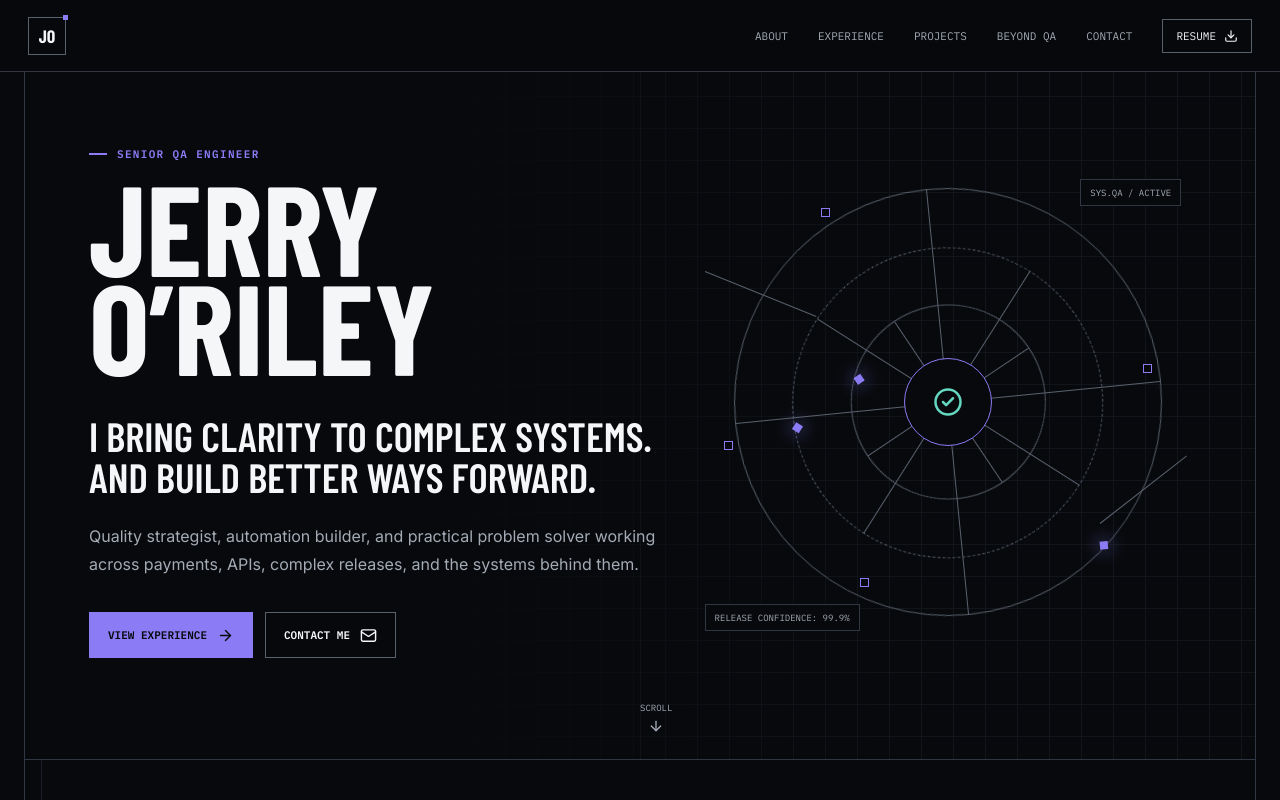
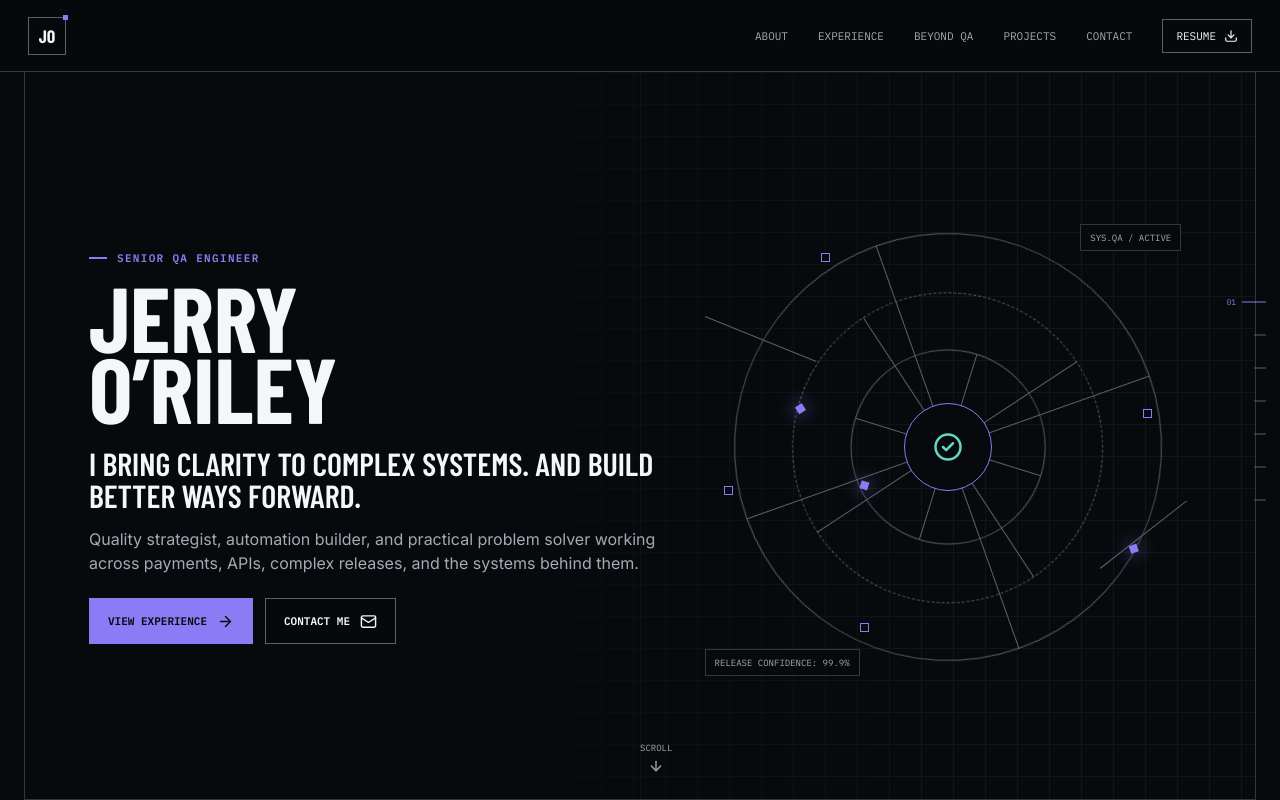
Before and after one commit to JerryOriley/Jerryoriley-site, a React (Vite) app: page /#hero in a window 1280 px wide. Shown: the top 800 px of the page. Built offline with nearby package versions, Linux system fonts and the light colour scheme; a web font is replaced by a local one.

Commit message:
Add fixed-stage scroll storytelling

```diff
--- a/src/App.css
+++ b/src/App.css
@@ -25,11 +25,12 @@
 * { box-sizing: border-box; }
 html { scroll-behavior: smooth; background: var(--ink); }
 body { margin: 0; min-width: 320px; background: var(--ink); }
+body.story-mode { overflow: hidden; }
 button, a { font: inherit; }
 a { color: inherit; text-decoration: none; }
 button { color: inherit; }
 
-.site-shell { min-height: 100vh; overflow: hidden; background: var(--ink); }
+.site-shell { min-height: 100vh; overflow-x: clip; overflow-y: visible; background: var(--ink); }
 .skip-link { position: fixed; top: -60px; left: 20px; z-index: 100; padding: 12px 16px; background: var(--text); color: var(--ink); }
 .skip-link:focus { top: 20px; }
 
@@ -68,7 +69,76 @@ button { color: inherit; }
 .menu-button { display: none; width: 40px; height: 40px; align-items: center; justify-content: center; border: 1px solid var(--line); background: transparent; }
 
 main, footer { width: min(1320px, calc(100% - 48px)); margin: 0 auto; border-inline: 1px solid var(--line); }
-.hero-section { position: relative; min-height: 760px; display: grid; grid-template-columns: minmax(0, 1.05fr) minmax(380px, .95fr); align-items: center; padding: 126px 64px 80px; border-bottom: 1px solid var(--line); }
+.story-stage {
+  position: fixed;
+  top: 72px;
+  left: 50%;
+  width: min(1320px, calc(100% - 48px));
+  height: calc(100svh - 72px);
+  margin: 0;
+  transform: translateX(-50%);
+  overflow: hidden;
+}
+.story-stage .scroll-scene {
+  position: absolute;
+  inset: 0;
+  width: 100%;
+  height: 100%;
+  min-height: 0;
+  overflow: hidden;
+}
+body.story-mode footer { display: none; }
+.scene-progress {
+  position: fixed;
+  z-index: 60;
+  top: 50%;
+  right: max(14px, calc((100vw - 1390px) / 2));
+  display: flex;
+  flex-direction: column;
+  gap: 8px;
+  transform: translateY(-50%);
+}
+.scene-progress button {
+  position: relative;
+  width: 40px;
+  height: 25px;
+  padding: 0;
+  border: 0;
+  background: transparent;
+  color: var(--line-bright);
+  cursor: pointer;
+}
+.scene-progress button::before {
+  content: "";
+  position: absolute;
+  top: 50%;
+  right: 0;
+  width: 12px;
+  height: 1px;
+  background: currentColor;
+  transition: width 180ms ease, color 180ms ease;
+}
+.scene-progress button span {
+  position: absolute;
+  right: 30px;
+  top: 50%;
+  font-family: var(--mono);
+  font-size: 8px;
+  opacity: 0;
+  transform: translateY(-50%);
+  transition: opacity 180ms ease;
+}
+.scene-progress button.is-active { color: var(--accent); }
+.scene-progress button.is-active::before { width: 24px; }
+.scene-progress button.is-active span { opacity: 1; }
+.scroll-scene {
+  position: relative;
+  min-height: calc(100svh - 72px);
+  scroll-margin-top: 72px;
+  transform-origin: center top;
+  background: var(--ink);
+}
+.hero-section { min-height: max(680px, calc(100svh - 72px)); display: grid; grid-template-columns: minmax(0, 1.05fr) minmax(380px, .95fr); align-items: center; padding: 126px 64px 80px; border-bottom: 1px solid var(--line); }
 .hero-section::before, .hero-section::after { content: ""; position: absolute; pointer-events: none; opacity: .28; }
 .hero-section::before { inset: 0; border: 0; background-size: 32px 32px; background-image: linear-gradient(var(--line) 1px, transparent 1px), linear-gradient(90deg, var(--line) 1px, transparent 1px); mask-image: linear-gradient(90deg, transparent 30%, #000 75%); }
 .hero-section::after { width: 1px; height: 100%; left: 50%; top: 0; background: var(--line); opacity: .22; }
@@ -105,7 +175,7 @@ main, footer { width: min(1320px, calc(100% - 48px)); margin: 0 auto; border-inl
 .label-top { top: 4%; right: 2%; }.label-bottom { bottom: 3%; left: 0; }
 .scroll-cue { position: absolute; z-index: 2; left: 50%; bottom: 25px; display: flex; flex-direction: column; align-items: center; gap: 5px; font-family: var(--mono); font-size: 9px; text-transform: uppercase; color: var(--muted); }
 
-.content-section { position: relative; padding: 90px 54px; border-bottom: 1px solid var(--line); }
+.content-section { display: flex; flex-direction: column; justify-content: center; padding: 90px 54px; border-bottom: 1px solid var(--line); }
 .content-section::before { content: ""; position: absolute; left: 16px; top: 0; bottom: 0; width: 1px; background: var(--line); opacity: .5; }
 .section-heading { display: grid; grid-template-columns: 54px minmax(0, 760px); gap: 22px; align-items: start; margin-bottom: 46px; }
 .section-number { display: grid; place-items: center; width: 42px; height: 42px; border: 1px solid var(--accent); border-radius: 50%; font-family: var(--mono); font-size: 11px; color: var(--accent); }
@@ -161,12 +231,12 @@ main, footer { width: min(1320px, calc(100% - 48px)); margin: 0 auto; border-inl
 .project-status { font-family: var(--mono); font-size: 9px; color: var(--accent); }
 .project-card h3 { margin-top: 24px; }
 
-.contact-section { display: grid; grid-template-columns: 1.2fr .8fr; gap: 70px; padding: 100px 64px; border-bottom: 1px solid var(--line); }
+.contact-section { display: grid; grid-template-columns: 1.2fr .8fr; align-items: center; gap: 70px; padding: 100px 64px; border-bottom: 1px solid var(--line); }
 .contact-copy > p:not(.eyebrow) { max-width: 650px; margin: 24px 0 0; line-height: 1.7; color: var(--muted); }
 .contact-list { display: flex; flex-wrap: wrap; gap: 22px; margin-top: 42px; }
 .contact-list a, .contact-list span { display: flex; align-items: center; gap: 9px; font-family: var(--mono); font-size: 10px; color: var(--muted); }
 .contact-list svg { color: var(--accent-2); }
-.contact-panel { position: relative; min-height: 340px; display: flex; flex-direction: column; align-items: flex-start; justify-content: flex-end; padding: 28px; border: 1px solid var(--line); background: var(--panel); }
+.contact-panel { position: relative; width: 100%; height: 440px; min-height: 0; display: flex; flex-direction: column; align-items: flex-start; justify-content: flex-end; padding: 28px; border: 1px solid var(--line); background: var(--panel); }
 .contact-panel > svg { margin-bottom: auto; color: var(--accent); }
 .availability { position: absolute; top: 28px; right: 28px; display: flex; align-items: center; gap: 8px; font-family: var(--mono); font-size: 9px; color: var(--accent-2); }
 .availability span { width: 7px; height: 7px; border-radius: 50%; background: var(--accent-2); box-shadow: 0 0 12px var(--accent-2); }
@@ -183,6 +253,30 @@ footer a { display: flex; align-items: center; gap: 8px; }.up-arrow { transform:
 
 @media (prefers-reduced-motion: reduce) {
   *, *::before, *::after { scroll-behavior: auto !important; animation-duration: .01ms !important; animation-iteration-count: 1 !important; }
+}
+
+@media (max-height: 850px) and (min-width: 1001px) {
+  .story-stage .hero-section { padding-block: 60px 36px; }
+  .story-stage .hero-copy h1 { font-size: 92px; }
+  .story-stage .hero-statement { margin-top: 24px; font-size: 32px; }
+  .story-stage .hero-summary { margin-top: 16px; line-height: 1.55; }
+  .story-stage .hero-actions { margin-top: 22px; }
+  .story-stage .content-section, .story-stage .contact-section { padding: 34px 54px; }
+  .story-stage .section-heading { margin-bottom: 22px; }
+  .story-stage .section-heading h2, .story-stage .contact-copy h2 { font-size: 48px; }
+  .story-stage .section-copy { margin-top: 10px; line-height: 1.5; }
+  .story-stage .capability-card { min-height: 220px; }
+  .story-stage .metric { min-height: 175px; }
+  .story-stage .timeline-card { min-height: 290px; padding: 22px; }
+  .story-stage .timeline-card h3 { margin-top: 32px; }
+  .story-stage .timeline-card ul { margin-top: 16px; }
+  .story-stage .timeline-card li { margin: 7px 0; }
+  .story-stage .interest-card { min-height: 190px; padding: 20px; }
+  .story-stage .interest-card h3 { margin-top: 25px; }
+  .story-stage .project-visual { height: 120px; }
+  .story-stage .project-body { min-height: 140px; padding: 18px; }
+  .story-stage .project-card h3 { margin-top: 14px; }
+  .story-stage .contact-panel { height: 360px; }
 }
 
 @media (max-width: 1000px) {
@@ -205,6 +299,7 @@ footer a { display: flex; align-items: center; gap: 8px; }.up-arrow { transform:
   .nav-resume { margin-top: 12px; justify-content: center; border: 1px solid var(--line-bright) !important; }
   main, footer { width: calc(100% - 24px); }
   .hero-section { min-height: auto; display: block; padding: 112px 26px 94px; }
+  .scroll-scene { min-height: auto; scroll-margin-top: 62px; }
   .hero-section::before { opacity: .14; mask-image: none; }
   .hero-section::after { display: none; }
   .hero-copy h1 { font-size: clamp(74px, 24vw, 108px); }
@@ -229,7 +324,7 @@ footer a { display: flex; align-items: center; gap: 8px; }.up-arrow { transform:
   .timeline { padding-left: 20px; }
   .timeline-card { min-height: 310px; padding: 24px; }
   .timeline-node { left: -23px; }
-  .contact-panel { min-height: 390px; }
+  .contact-panel { height: auto; min-height: 390px; }
   .contact-panel .button { width: 100%; }
   .social-links { position: static; margin-top: 20px; }
   footer { min-height: 110px; flex-direction: column; justify-content: center; gap: 13px; text-align: center; }
--- a/src/App.jsx
+++ b/src/App.jsx
@@ -26,7 +26,8 @@ import {
   X,
   Zap,
 } from "lucide-react";
-import { useState } from "react";
+import { motion, useReducedMotion } from "framer-motion";
+import { useEffect, useState } from "react";
 import "./App.css";
 
 const capabilities = [
@@ -132,10 +133,12 @@ const projects = [
 const navItems = [
   ["About", "hero"],
   ["Experience", "journey"],
+  ["Beyond QA", "beyond"],
   ["Projects", "projects"],
-  ["Beyond QA", "beyond"],
   ["Contact", "contact"],
 ];
+
+const sceneIds = ["hero", "capabilities", "impact", "journey", "beyond", "projects", "contact"];
 
 function SectionHeading({ number, eyebrow, title, copy }) {
   return (
@@ -152,21 +155,137 @@ function SectionHeading({ number, eyebrow, title, copy }) {
 
 function App() {
   const [menuOpen, setMenuOpen] = useState(false);
+  const [storyMode, setStoryMode] = useState(() => window.matchMedia("(min-width: 1001px)").matches);
+  const [activeScene, setActiveScene] = useState(() => {
+    const hashScene = sceneIds.indexOf(window.location.hash.replace("#", ""));
+    return hashScene >= 0 ? hashScene : 0;
+  });
+  const reduceMotion = useReducedMotion();
 
   const closeMenu = () => setMenuOpen(false);
+  const goToScene = (id) => {
+    const targetIndex = sceneIds.indexOf(id);
+
+    if (targetIndex < 0) return;
+
+    window.history.replaceState(null, "", `#${id}`);
+
+    if (storyMode) {
+      setActiveScene(targetIndex);
+      closeMenu();
+      return;
+    }
+
+    const target = document.getElementById(id);
+    if (!target) return;
+
+    const scenes = Array.from(document.querySelectorAll(".scroll-scene"));
+    const targetTop = scenes
+      .slice(0, targetIndex)
+      .reduce((total, scene) => total + scene.offsetHeight, 0);
+
+    window.scrollTo({
+      top: Math.max(0, targetTop - (targetIndex > 0 ? (window.innerWidth <= 760 ? 62 : 72) : 0)),
+      behavior: reduceMotion ? "auto" : "smooth",
+    });
+    closeMenu();
+  };
+
+  const scrollToScene = (event, id) => {
+    event.preventDefault();
+    goToScene(id);
+  };
+
+  useEffect(() => {
+    const mediaQuery = window.matchMedia("(min-width: 1001px)");
+    const updateMode = (event) => setStoryMode(event.matches);
+
+    mediaQuery.addEventListener("change", updateMode);
+
+    return () => mediaQuery.removeEventListener("change", updateMode);
+  }, []);
+
+  useEffect(() => {
+    document.body.classList.toggle("story-mode", storyMode);
+    return () => document.body.classList.remove("story-mode");
+  }, [storyMode]);
+
+  useEffect(() => {
+    if (!storyMode) return undefined;
+
+    let lastWheelEvent = 0;
+    let keyLocked = false;
+    let keyTimer;
+    const moveScene = (direction) => {
+      setActiveScene((current) => Math.max(0, Math.min(sceneIds.length - 1, current + direction)));
+    };
+    const handleWheel = (event) => {
+      if (Math.abs(event.deltaY) < 12) return;
+      event.preventDefault();
+      const newGesture = event.timeStamp - lastWheelEvent > 80;
+      lastWheelEvent = event.timeStamp;
+      if (!newGesture) return;
+      moveScene(event.deltaY > 0 ? 1 : -1);
+    };
+    const handleKeyDown = (event) => {
+      const nextKeys = ["ArrowDown", "PageDown", " "];
+      const previousKeys = ["ArrowUp", "PageUp"];
+      if (!nextKeys.includes(event.key) && !previousKeys.includes(event.key)) return;
+      event.preventDefault();
+      if (keyLocked) return;
+      keyLocked = true;
+      moveScene(nextKeys.includes(event.key) ? 1 : -1);
+      window.clearTimeout(keyTimer);
+      keyTimer = window.setTimeout(() => { keyLocked = false; }, 700);
+    };
+
+    window.addEventListener("wheel", handleWheel, { passive: false });
+    window.addEventListener("keydown", handleKeyDown);
+
+    return () => {
+      window.clearTimeout(keyTimer);
+      window.removeEventListener("wheel", handleWheel);
+      window.removeEventListener("keydown", handleKeyDown);
+    };
+  }, [storyMode]);
+
+  useEffect(() => {
+    if (!storyMode) return;
+    window.history.replaceState(null, "", `#${sceneIds[activeScene]}`);
+  }, [activeScene, storyMode]);
+
+  const sceneMotion = reduceMotion
+    ? {}
+    : {
+        initial: { opacity: 0.35, y: 64, scale: 0.99 },
+        whileInView: { opacity: 1, y: 0, scale: 1 },
+        viewport: { amount: 0.1, once: false },
+        transition: { duration: 0.68, ease: [0.22, 1, 0.36, 1] },
+      };
+  const sceneMotionFor = (index) => storyMode
+    ? {
+        initial: false,
+        animate: activeScene === index
+          ? { opacity: 1, y: 0, scale: 1 }
+          : { opacity: 0, y: activeScene > index ? -90 : 90, scale: 0.97 },
+        transition: { duration: reduceMotion ? 0 : 0.56, ease: [0.22, 1, 0.36, 1] },
+        "aria-hidden": activeScene !== index,
+        style: { pointerEvents: activeScene === index ? "auto" : "none" },
+      }
+    : sceneMotion;
 
   return (
     <div className="site-shell">
       <a className="skip-link" href="#hero">Skip to content</a>
 
       <header className="topbar">
-        <a className="brand-mark" href="#hero" onClick={closeMenu} aria-label="Jerry O'Riley home">
+        <a className="brand-mark" href="#hero" onClick={(event) => scrollToScene(event, "hero")} aria-label="Jerry O'Riley home">
           JO<span className="brand-dot" />
         </a>
 
         <nav className={menuOpen ? "nav-links is-open" : "nav-links"} aria-label="Main navigation">
           {navItems.map(([label, id]) => (
-            <a key={id} href={`#${id}`} onClick={closeMenu}>{label}</a>
+            <a key={id} href={`#${id}`} onClick={(event) => scrollToScene(event, id)}>{label}</a>
           ))}
           <a className="nav-resume" href="/resume.pdf" target="_blank" rel="noreferrer" onClick={closeMenu}>
             Resume <Download size={14} />
@@ -184,8 +303,8 @@ function App() {
         </button>
       </header>
 
-      <main>
-        <section className="hero-section" id="hero">
+      <main className={storyMode ? "story-stage" : undefined}>
+        <motion.section className="hero-section scroll-scene" id="hero" {...sceneMotionFor(0)}>
           <div className="hero-copy">
             <p className="eyebrow hero-kicker"><span /> Senior QA Engineer</p>
             <h1>Jerry<br />O’Riley</h1>
@@ -195,8 +314,8 @@ function App() {
               APIs, complex releases, and the systems behind them.
             </p>
             <div className="hero-actions">
-              <a className="button button-primary" href="#journey">View experience <ArrowRight size={17} /></a>
-              <a className="button button-secondary" href="#contact">Contact me <Mail size={17} /></a>
+              <a className="button button-primary" href="#journey" onClick={(event) => scrollToScene(event, "journey")}>View experience <ArrowRight size={17} /></a>
+              <a className="button button-secondary" href="#contact" onClick={(event) => scrollToScene(event, "contact")}>Contact me <Mail size={17} /></a>
             </div>
           </div>
 
@@ -215,12 +334,12 @@ function App() {
             <div className="system-label label-bottom">RELEASE CONFIDENCE: 99.9%</div>
           </div>
 
-          <a className="scroll-cue" href="#capabilities" aria-label="Scroll to capabilities">
+          <a className="scroll-cue" href="#capabilities" onClick={(event) => scrollToScene(event, "capabilities")} aria-label="Scroll to capabilities">
             <span>Scroll</span><ArrowDown size={16} />
           </a>
-        </section>
+        </motion.section>
 
-        <section className="content-section" id="capabilities">
+        <motion.section className="content-section scroll-scene" id="capabilities" {...sceneMotionFor(1)}>
           <SectionHeading
             number="02"
             eyebrow="What I do"
@@ -237,9 +356,9 @@ function App() {
               </article>
             ))}
           </div>
-        </section>
+        </motion.section>
 
-        <section className="content-section metrics-section" id="impact">
+        <motion.section className="content-section metrics-section scroll-scene" id="impact" {...sceneMotionFor(2)}>
           <SectionHeading number="03" eyebrow="Impact / numbers" title="Experience measured in real systems." />
           <div className="metrics-grid">
             {metrics.map(({ value, label, icon: Icon }) => (
@@ -250,9 +369,9 @@ function App() {
               </article>
             ))}
           </div>
-        </section>
+        </motion.section>
 
-        <section className="content-section journey-section" id="journey">
+        <motion.section className="content-section journey-section scroll-scene" id="journey" {...sceneMotionFor(3)}>
           <SectionHeading
             number="04"
             eyebrow="Career journey"
@@ -275,12 +394,12 @@ function App() {
               <Sparkles size={30} />
               <h3>Rough Break LLC</h3>
               <p>Started and run an independent LLC, owning the work from planning and customer communication through hands-on execution and delivery.</p>
-              <a href="#contact">Built from the ground up <ArrowRight size={15} /></a>
+              <a href="#contact" onClick={(event) => scrollToScene(event, "contact")}>Built from the ground up <ArrowRight size={15} /></a>
             </article>
           </div>
-        </section>
+        </motion.section>
 
-        <section className="content-section beyond-section" id="beyond">
+        <motion.section className="content-section beyond-section scroll-scene" id="beyond" {...sceneMotionFor(4)}>
           <SectionHeading
             number="05"
             eyebrow="Beyond QA"
@@ -296,9 +415,9 @@ function App() {
               </article>
             ))}
           </div>
-        </section>
+        </motion.section>
 
-        <section className="content-section projects-section" id="projects">
+        <motion.section className="content-section projects-section scroll-scene" id="projects" {...sceneMotionFor(5)}>
           <SectionHeading
             number="06"
             eyebrow="Currently building"
@@ -321,9 +440,9 @@ function App() {
               </article>
             ))}
           </div>
-        </section>
+        </motion.section>
 
-        <section className="contact-section" id="contact">
+        <motion.section className="contact-section scroll-scene" id="contact" {...sceneMotionFor(6)}>
           <div className="contact-copy">
             <p className="eyebrow"><span /> Let’s connect</p>
             <h2>Have a complex system that needs clarity?</h2>
@@ -345,13 +464,30 @@ function App() {
               <a href="mailto:jerr.oriley@gmail.com" aria-label="Email"><ExternalLink size={18} /></a>
             </div>
           </div>
-        </section>
+        </motion.section>
       </main>
+
+      {storyMode && (
+        <aside className="scene-progress" aria-label="Page sections">
+          {sceneIds.map((id, index) => (
+            <button
+              key={id}
+              type="button"
+              className={activeScene === index ? "is-active" : ""}
+              aria-label={`Go to section ${index + 1}`}
+              aria-current={activeScene === index ? "step" : undefined}
+              onClick={() => goToScene(id)}
+            >
+              <span>{String(index + 1).padStart(2, "0")}</span>
+            </button>
+          ))}
+        </aside>
+      )}
 
       <footer>
         <span>© 2026 Jerry O’Riley</span>
         <span>DESIGNED / BUILT / ITERATING</span>
-        <a href="#hero">Back to top <ArrowDown className="up-arrow" size={14} /></a>
+        <a href="#hero" onClick={(event) => scrollToScene(event, "hero")}>Back to top <ArrowDown className="up-arrow" size={14} /></a>
       </footer>
     </div>
   );
```
